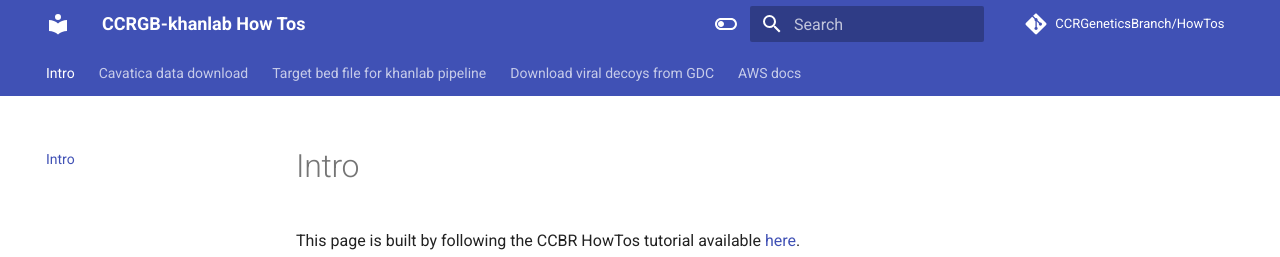
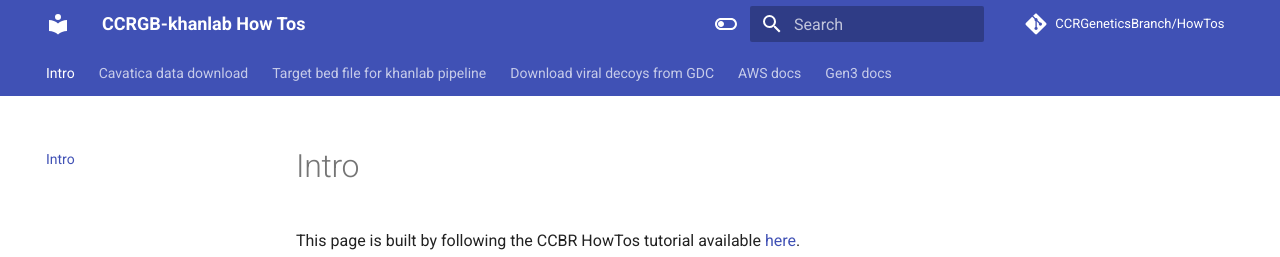
Before and after one commit to CCRGeneticsBranch/HowTos, an MkDocs documentation site: the page built from docs/index.md, in a window 1280 px wide. Shown: the top 257 px of the page. Built offline with MkDocs 1.6.1 and Material for MkDocs 9.7.7, drawn with Linux system fonts in a browser that asks for light colours; comment, search, counter and statistics services are not loaded; the version menu is left out.

Commit message:
feat: Add new page

```diff
--- a/mkdocs.yaml
+++ b/mkdocs.yaml
@@ -99,3 +99,5 @@ nav:
   - Download viral decoys from GDC: Viralsequences_download.md
   - AWS docs:
       - Adding user on IAM: AWS/IAM_user.md
+  - Gen3 docs:
+      - Gen3 data download: Gen3/Gen3_data_download.md
```
